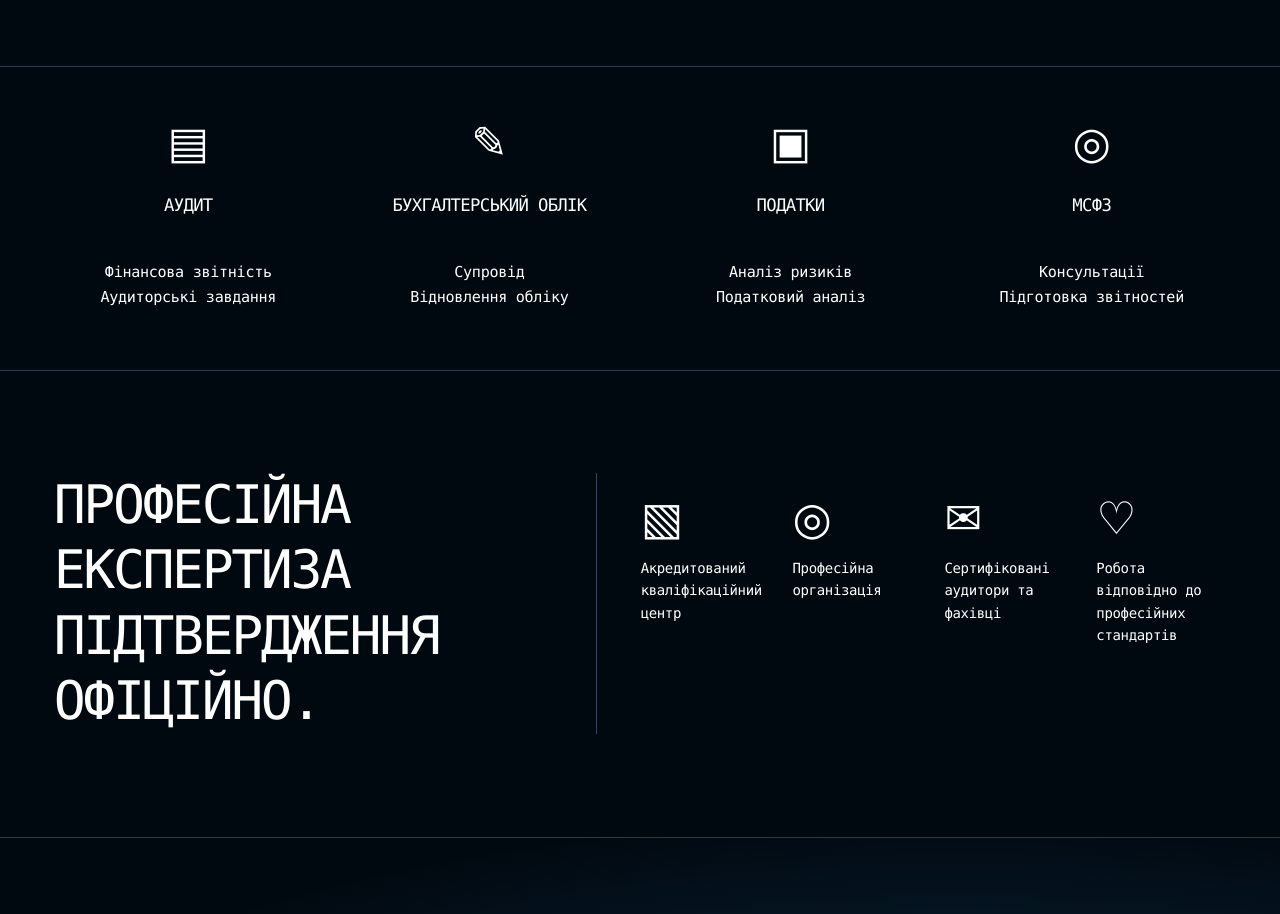
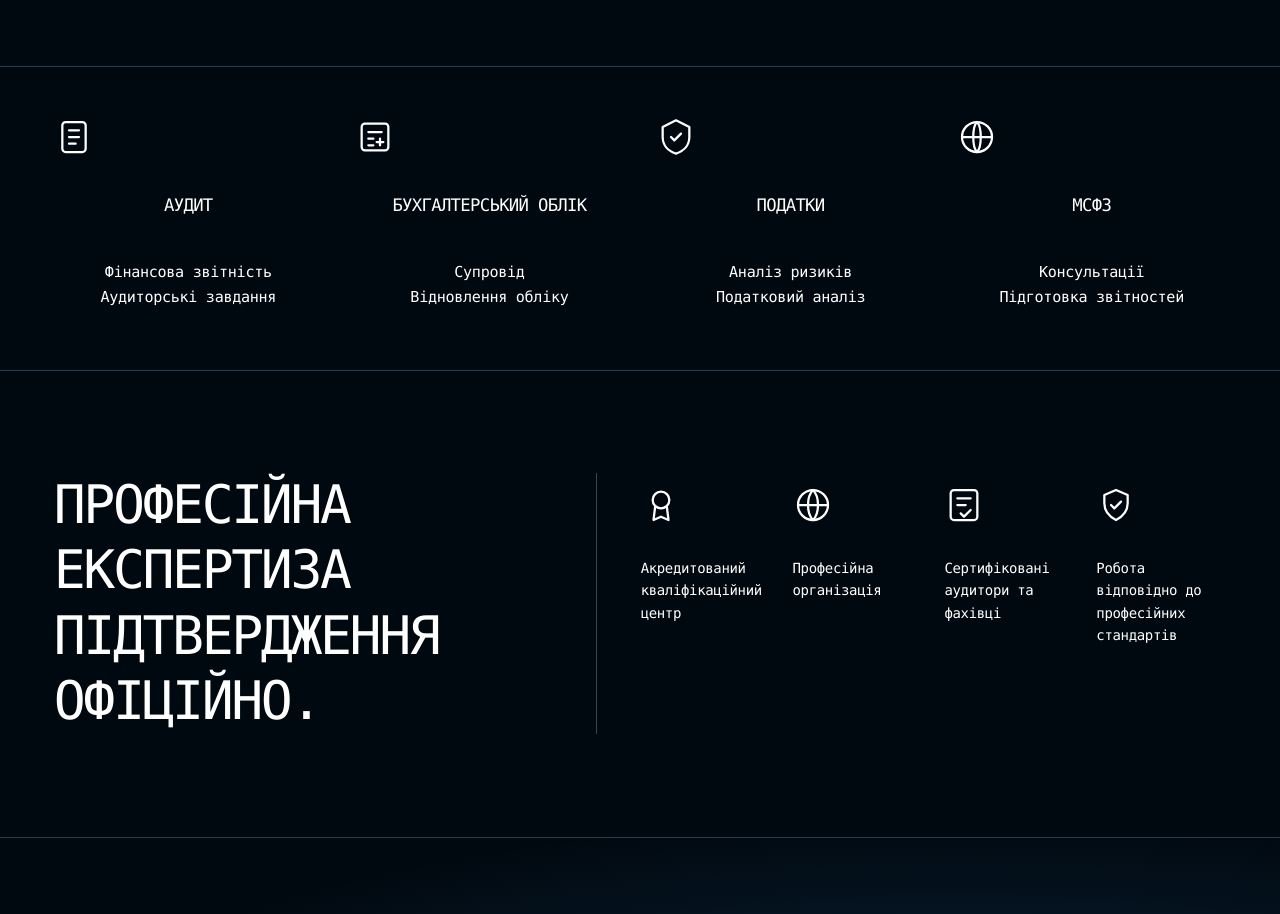
Before and after one commit to dnagorna3817-spec/website_akc_main, a Next.js app: page /about in a window 1280 px wide. Shown: the part 1470-2384 px from the top of the page. Built offline with nearby package versions, Linux system fonts and the light colour scheme.

Commit message:
Improve About page accessibility and replace placeholder glyphs with consistent SVG icon system

```diff
--- a/app/about/page.tsx
+++ b/app/about/page.tsx
@@ -1,4 +1,5 @@
 import type { Metadata } from "next";
+import type { ReactNode } from "react";
 import Link from "next/link";
 import "./about.css";
 
@@ -15,18 +16,32 @@ const metrics = [
 ];
 
 const services = [
-  { icon: "▤", title: "АУДИТ", lines: ["Фінансова звітність", "Аудиторські завдання"] },
-  { icon: "✎", title: "БУХГАЛТЕРСЬКИЙ ОБЛІК", lines: ["Супровід", "Відновлення обліку"] },
-  { icon: "▣", title: "ПОДАТКИ", lines: ["Аналіз ризиків", "Податковий аналіз"] },
-  { icon: "◎", title: "МСФЗ", lines: ["Консультації", "Підготовка звітностей"] },
+  { icon: "audit", title: "АУДИТ", lines: ["Фінансова звітність", "Аудиторські завдання"] },
+  { icon: "accounting", title: "БУХГАЛТЕРСЬКИЙ ОБЛІК", lines: ["Супровід", "Відновлення обліку"] },
+  { icon: "tax", title: "ПОДАТКИ", lines: ["Аналіз ризиків", "Податковий аналіз"] },
+  { icon: "ifrs", title: "МСФЗ", lines: ["Консультації", "Підготовка звітностей"] },
 ];
 
 const qualifications = [
-  ["▧", "Акредитований кваліфікаційний центр"],
-  ["◎", "Професійна організація"],
-  ["✉", "Сертифіковані аудитори та фахівці"],
-  ["♡", "Робота відповідно до професійних стандартів"],
+  ["award", "Акредитований кваліфікаційний центр"],
+  ["globe", "Професійна організація"],
+  ["certificate", "Сертифіковані аудитори та фахівці"],
+  ["standards", "Робота відповідно до професійних стандартів"],
 ];
+
+function AboutIcon({ name }: { name: string }) {
+  const paths: Record<string, ReactNode> = {
+    audit: <><rect x="5" y="3" width="14" height="18" rx="2"/><path d="M9 8h6M9 12h6M9 16h4"/></>,
+    accounting: <><rect x="4" y="4" width="16" height="16" rx="2"/><path d="M8 9h8M8 13h3M8 17h3M15 13v4M13 15h4"/></>,
+    tax: <><path d="M12 2 4 6v6c0 5 3.4 8.5 8 10 4.6-1.5 8-5 8-10V6l-8-4Z"/><path d="m9 12 2 2 4-4"/></>,
+    ifrs: <><circle cx="12" cy="12" r="9"/><path d="M3 12h18M12 3c-3 3-3 15 0 18M12 3c3 3 3 15 0 18"/></>,
+    award: <><circle cx="12" cy="9" r="5"/><path d="m8.5 13-1 8 4.5-2 4.5 2-1-8"/></>,
+    globe: <><circle cx="12" cy="12" r="9"/><path d="M3 12h18M12 3c-4 4-4 14 0 18M12 3c4 4 4 14 0 18"/></>,
+    certificate: <><rect x="4" y="3" width="16" height="18" rx="2"/><path d="M8 8h8M8 12h5M10 17l2 2 4-4"/></>,
+    standards: <><path d="m12 3 7 3v5c0 5-3 8-7 10-4-2-7-5-7-10V6l7-3Z"/><path d="m9 12 2 2 4-4"/></>,
+  };
+  return <svg viewBox="0 0 24 24" width="40" height="40" fill="none" stroke="currentColor" strokeWidth="1.35" strokeLinecap="round" strokeLinejoin="round" aria-hidden="true">{paths[name] ?? paths.audit}</svg>;
+}
 
 function DiscussButton() {
   return <Link className="about-discuss" href="/#contacts"><span>Обговорити завдання</span><span className="about-arrow" aria-hidden="true">⟶</span></Link>;
@@ -36,11 +51,11 @@ export default function AboutPage() {
   return (
     <main className="about-page">
       <header className="about-header"><Link href="/" aria-label="На головну">АКЦ</Link><Link href="/" className="about-back">← ГОЛОВНА</Link></header>
-      <section className="about-hero">
+      <section className="about-hero" aria-labelledby="about-title">
         <div className="about-hero-art" aria-hidden="true" />
         <div className="about-hero-copy">
           <p className="about-eyebrow">01 / Про Аудит Консалтинг Центр</p>
-          <h1>АУДИТ КОНСАЛТИНГ<br />ЦЕНТР</h1>
+          <h1 id="about-title">АУДИТ КОНСАЛТИНГ<br />ЦЕНТР</h1>
           <p className="about-hero-description">Команда професіоналів АКЦ допоможе вашому бізнесу працювати впевнено та розвиватися. Ми супроводжуємо реєстрацію підприємств, ФОП, ведемо бухгалтерський, податковий і кадровий, військовий облік, проводимо аудит та допомагаємо виявляти фінансові й податкові ризики.</p>
           <DiscussButton />
         </div>
@@ -51,8 +66,8 @@ export default function AboutPage() {
         <div className="about-partner-description"><p>Ми поєднуємо аудиторську практику, консалтингові рішення та освітні ініціативи, щоб допомагати компаніям вирішувати складні завдання, мінімізувати ризики та впевнено рухатись вперед.</p><p>Працюємо з бізнесом, комунальними та державними підприємствами у різних галузях, забезпечуємо індивідуальний підхід, практичні рішення та високі стандарти по всій території України.</p></div>
       </section>
       <section className="about-metrics about-section" aria-label="АКЦ у цифрах">{metrics.map(([number,label])=><div className="about-metric" key={label}><strong>{number}</strong><span>{label}</span></div>)}</section>
-      <section className="about-services about-section" aria-label="Наші послуги">{services.map(item=><div className="about-service" key={item.title}><span className="about-service-icon" aria-hidden="true">{item.icon}</span><h3>{item.title}</h3><p>{item.lines[0]}<br />{item.lines[1]}</p></div>)}</section>
-      <section className="about-qualification about-section"><h2>ПРОФЕСІЙНА<br />ЕКСПЕРТИЗА<br />ПІДТВЕРДЖЕННЯ<br />ОФІЦІЙНО.</h2><div className="about-vertical-line" /><div className="about-qualification-grid">{qualifications.map(([icon,label])=><div className="about-qualification-item" key={label}><span aria-hidden="true">{icon}</span><p>{label}</p></div>)}</div></section>
+      <section className="about-services about-section" aria-label="Наші послуги">{services.map(item=><div className="about-service" key={item.title}><span className="about-service-icon" aria-hidden="true"><AboutIcon name={item.icon} /></span><h3>{item.title}</h3><p>{item.lines[0]}<br />{item.lines[1]}</p></div>)}</section>
+      <section className="about-qualification about-section"><h2>ПРОФЕСІЙНА<br />ЕКСПЕРТИЗА<br />ПІДТВЕРДЖЕННЯ<br />ОФІЦІЙНО.</h2><div className="about-vertical-line" /><div className="about-qualification-grid">{qualifications.map(([icon,label])=><div className="about-qualification-item" key={label}><span aria-hidden="true"><AboutIcon name={icon} /></span><p>{label}</p></div>)}</div></section>
       <section className="about-contact about-section"><div className="about-contact-art" aria-hidden="true"/><div className="about-contact-content"><h2>ПОТРІБНА КОНСУЛЬТАЦІЯ<br />ЩОДО ВАШОГО БІЗНЕСУ?</h2><DiscussButton /></div></section>
     </main>
   );
```
